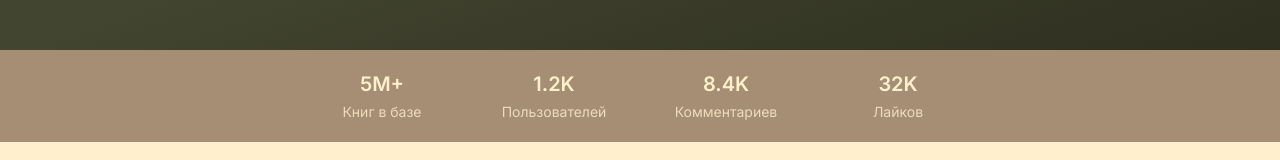
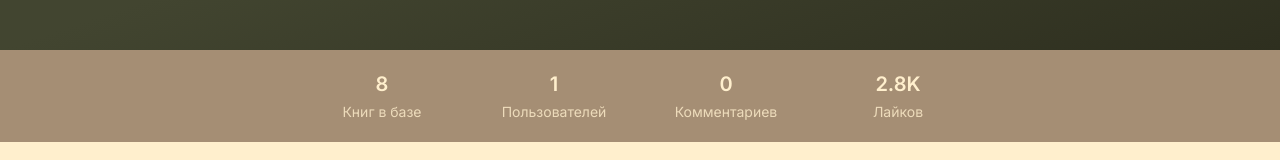
Before and after one commit to Hleb4ikk/library-client, a React (Vite) app in the folder client/: page / in a window 1280 px wide. Shown: the part 447-607 px from the top of the page. Built offline with nearby package versions, Linux system fonts and the light colour scheme.

Commit message:
fix: show actual home page stats

```diff
--- a/client/src/pages/home-page.tsx
+++ b/client/src/pages/home-page.tsx
@@ -1,22 +1,28 @@
 import { useMemo, useState } from "react";
 
 import { Badge, Button, Logo } from "../components/shared";
+import { useUser } from "../features/auth/user-provider";
 import BookGrid from "../features/books/components/book-grid";
 import BookSearchForm from "../features/books/components/book-search-form";
 import { popularBooks } from "../features/books/data/popular-books";
 import AppHeader from "../layouts/app-header";
-import { useUser } from "../features/auth/user-provider";
 
-const stats = [
-    { value: "5M+", label: "Книг в базе" },
-    { value: "1.2K", label: "Пользователей" },
-    { value: "8.4K", label: "Комментариев" },
-    { value: "32K", label: "Лайков" },
-];
+function formatStatValue(value: number) {
+    if (value >= 1_000_000) {
+        return `${(value / 1_000_000).toFixed(1)}M`;
+    }
+
+    if (value >= 1_000) {
+        return `${(value / 1_000).toFixed(1)}K`;
+    }
+
+    return String(value);
+}
 
 export default function HomePage() {
     const { user } = useUser();
     const isAuthorized = Boolean(user);
+
     const [searchValue, setSearchValue] = useState("");
     const [searchQuery, setSearchQuery] = useState("");
 
@@ -34,6 +40,29 @@ export default function HomePage() {
         });
     }, [searchQuery]);
 
+    const totalLikes = useMemo(() => {
+        return popularBooks.reduce((sum, book) => sum + book.likes, 0);
+    }, []);
+
+    const stats = [
+        {
+            value: formatStatValue(popularBooks.length),
+            label: "Книг в базе",
+        },
+        {
+            value: "1",
+            label: "Пользователей",
+        },
+        {
+            value: "0",
+            label: "Комментариев",
+        },
+        {
+            value: formatStatValue(totalLikes),
+            label: "Лайков",
+        },
+    ];
+
     function handleSearchSubmit() {
         setSearchQuery(searchValue.trim());
     }
@@ -48,7 +77,7 @@ export default function HomePage() {
             <AppHeader />
 
             <main>
-                <section className="bg-gradient-to-br from-fern via-fern to-fern-dark px-4 py-20 text-center sm:px-6 lg:px-8 lg:py-28">
+                <section className="bg-linear-to-br from-fern via-fern to-fern-dark px-4 py-20 text-center sm:px-6 lg:px-8 lg:py-28">
                     <div className="mx-auto max-w-4xl">
                         <Logo variant="hero" className="justify-center" />
 
```
